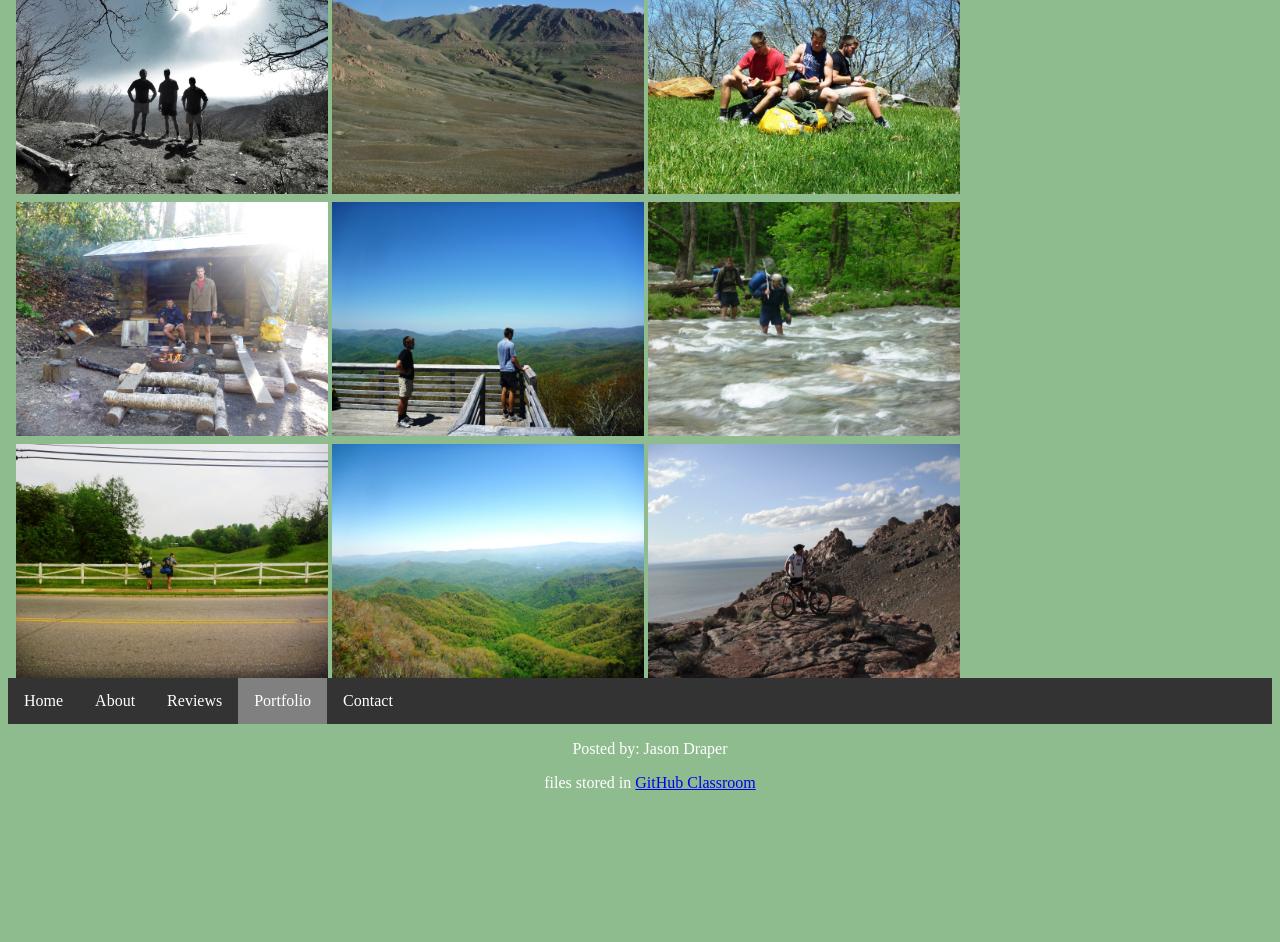
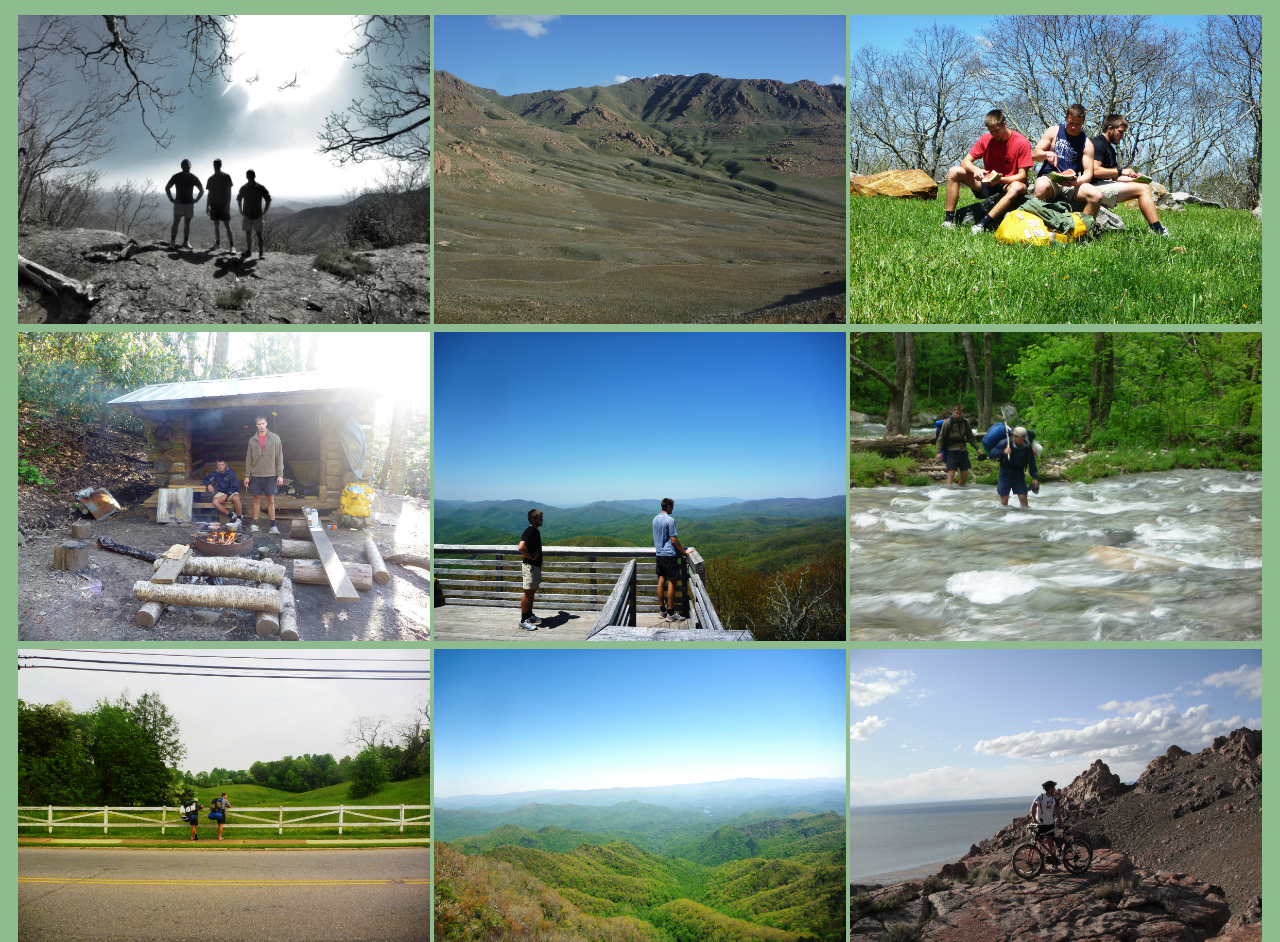
Before and after one commit to jasontd92/CS260PhotoLab, a plain HTML site: page portfolio.html in a window 1280 px wide. Shown: the part 128-1070 px from the top of the page. Before the commit the page ends 936 px from the top, so only its background shows below. Drawn offline with Linux system fonts and the light colour scheme.

Commit message:
Add files via upload

```diff
--- a/portfolio.css
+++ b/portfolio.css
@@ -5,19 +5,29 @@ body {
 h1 {
     color: white;
 	text-align: center;
-
+font-family: "Palatino Linotype", "Book Antiqua", Palatino, serif
+font-size: 150%;
 }
 
 h2 {
     color: white;
 	text-align: center;
-
+font-family: "Palatino Linotype", "Book Antiqua", Palatino, serif
+font-size: 150%;
 }
 p {
     margin-left: 20px;
 	color: white;
 	text-align: center;
+font-family: "Palatino Linotype", "Book Antiqua", Palatino, serif;
+font-size: 150%;
 }
+
+img {
+    width: 100%;
+    height: auto;
+}
+
 
 
 .row {
@@ -43,6 +53,7 @@ ul {
     padding: 0;
     overflow: hidden;
     background-color: #333;
+font-family: "Palatino Linotype", "Book Antiqua", Palatino, serif
 }
 
 li {
@@ -55,6 +66,7 @@ li a {
     text-align: center;
     padding: 14px 16px;
     text-decoration: none;
+font-family: "Palatino Linotype", "Book Antiqua", Palatino, serif
 }
 
 section {
--- a/portfolio.html
+++ b/portfolio.html
@@ -6,22 +6,6 @@
 </head>
 
 <body>
-<h1>Draper Photography Home</h1>
-
-<div class="row">
-  <div class="column">
-    <img src="trio.jpg" style="width:25%">
-    <img src="antelopeisland.jpg" style="width:25%">
-    <img src="watermelon.jpg" style="width:25%">
-    <img src="rugid.jpg" style="width:25%">
-    <img src="view.jpg" style="width:25%">
-    <img src="stream.jpg" style="width:25%">
-    <img src="picketfence.jpg" style="width:25%">
-    <img src="blueridge.jpg" style="width:25%">
-    <img src="mountainbike.jpg" style="width:25%">
-
-  </div>
-</div>
 
  <ul>
   <li><a href="index.html" >Home</a></li>
@@ -30,10 +14,28 @@
   <li><a href="portfolio.html" class = "active" >Portfolio</a></li>
   <li><a href="contact.html">Contact</a></li>
 </ul>
+<h1>Portfolio</h1>
+
+<center>
+<div class="row">
+  <div class="column">
+    <img src="trio.jpg" style="width:33%">
+    <img src="antelopeisland.jpg" style="width:33%">
+    <img src="watermelon.jpg" style="width:33%">
+    <img src="rugid.jpg" style="width:33%">
+    <img src="view.jpg" style="width:33%">
+    <img src="stream.jpg" style="width:33%">
+    <img src="picketfence.jpg" style="width:33%">
+    <img src="blueridge.jpg" style="width:33%">
+    <img src="mountainbike.jpg" style="width:33%">
+
+  </div>
+</div>
+</center>
 
 <footer>
   <p>Posted by: Jason Draper</p>
-  <p>files stored in <a href="https://github.com/BYU-CS260-Winter-2018/lab1">GitHub Classroom</a></p>
+  <p>files stored in <a href="https://github.com/jasontd92/CS260PhotoLab">GitHub Classroom</a></p>
 </footer>
 
 </body>
```
Also changed, not shown: about.html (+11 -11 lines), contact.html (+9 -9 lines), index.html (+9 -4 lines), reviews.html (+10 -8 lines), home.jpg.
